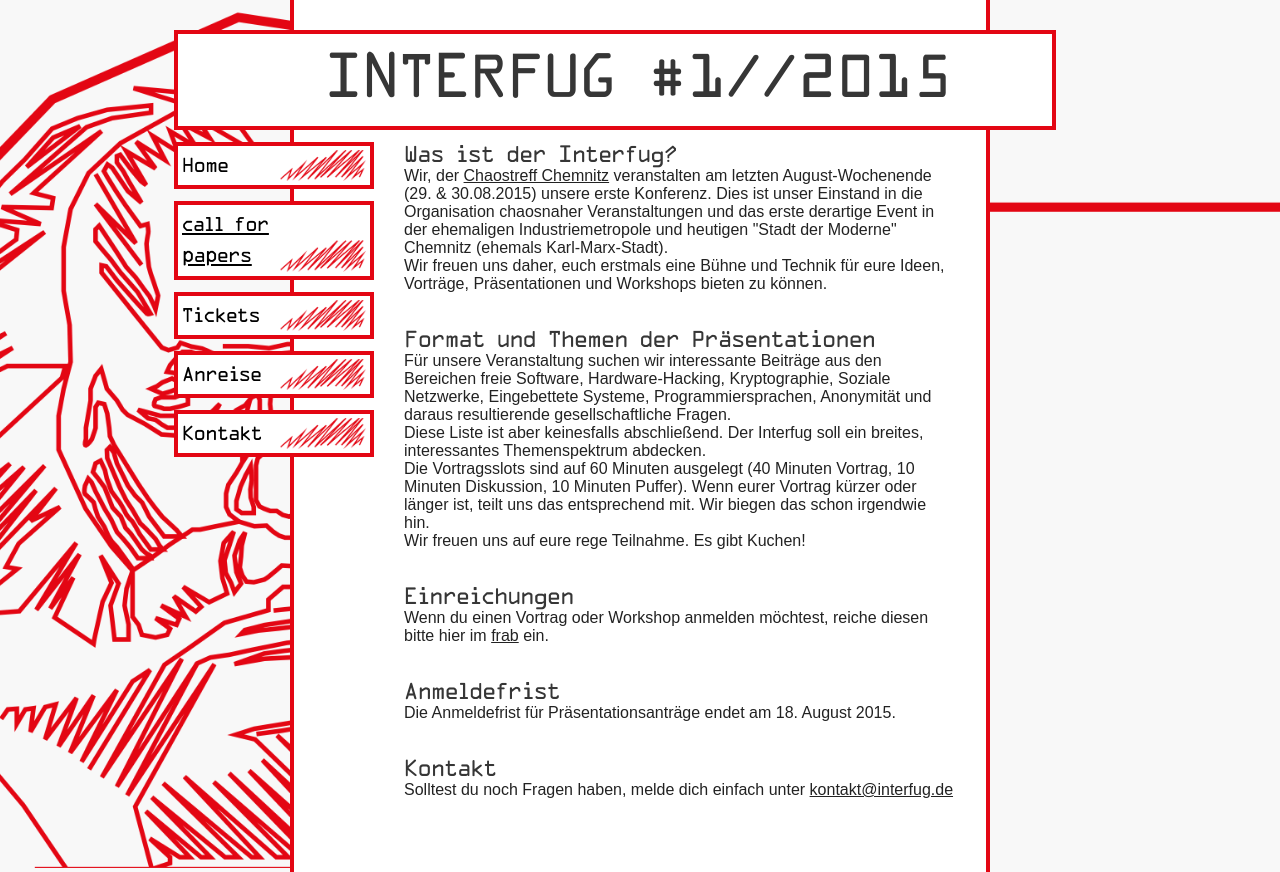
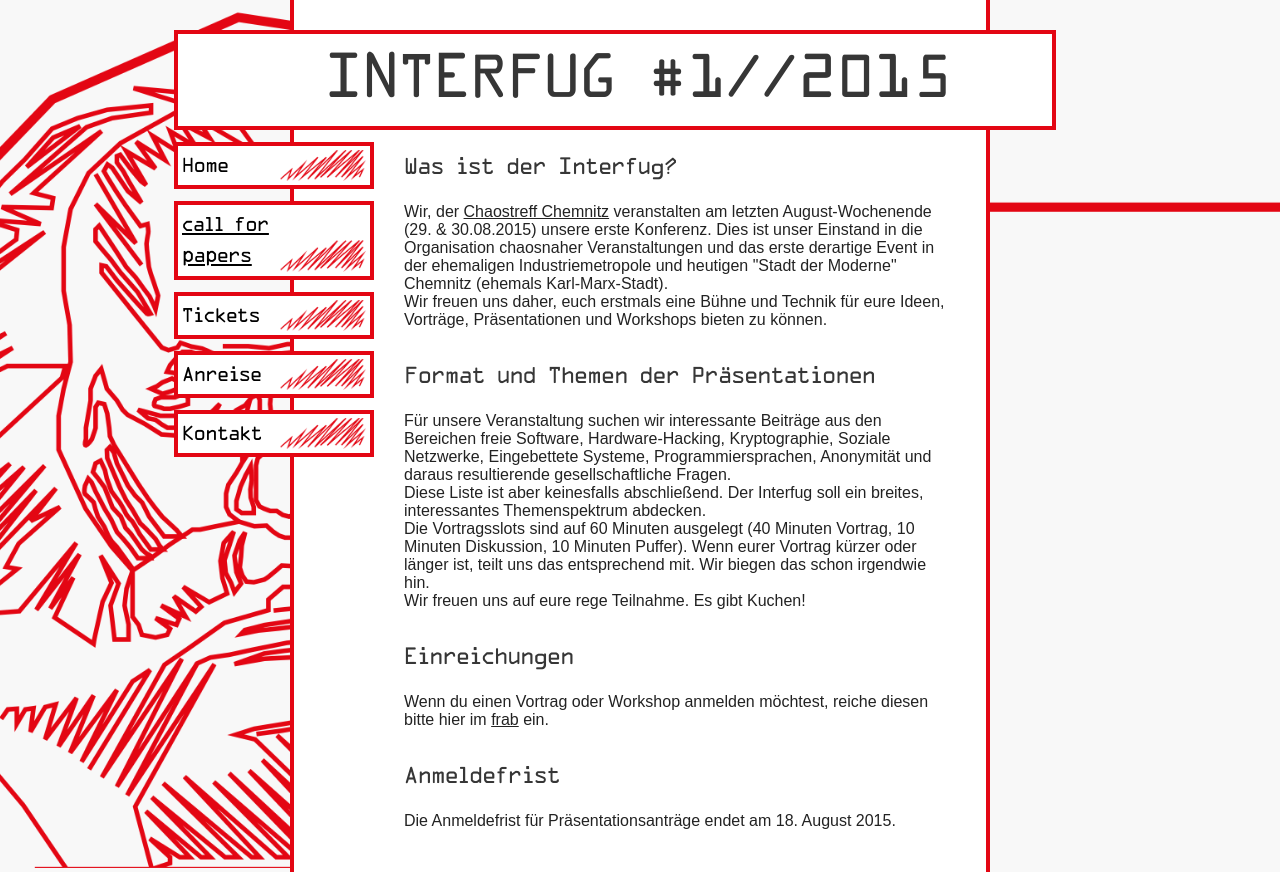
Before and after one commit to ChaosChemnitz/interfug15, a PHP site: page /cfp in a window 1280 px wide. Run offline with PHP 8.4, Linux system fonts and the light colour scheme.

Commit message:
clean up

```diff
--- a/style/style.css.php
+++ b/style/style.css.php
@@ -59,6 +59,11 @@ color:#ffde00;
 		font-family: 'OCR';
 		font-weight: 400;
 		color: #363636;
+		margin-bottom:0.5em;
+	}
+
+	h2{
+		padding-bottom:0.5em;
 	}
 
 	h3{
@@ -162,6 +167,7 @@ color:#ffde00;
 	}
 
 	#main article{
+		padding-top:12px;
 		padding-left:100px;
 		padding-right:20px;
 		height:100%;
--- a/text/anreise.html
+++ b/text/anreise.html
@@ -1,3 +1,4 @@
+<h2>Anreise</h2>
 <p><div id="content" class="box">
 	<iframe width="100%" height="350" frameborder="0" scrolling="no" marginheight="0" marginwidth="0" src="https://www.openstreetmap.org/export/embed.html?bbox=12.938383519649506%2C50.83022651147957%2C12.940263748168945%2C50.831154889820375&amp;layer=mapnik" style="border: 1px solid black"></iframe><br/><small><a href="http://www.openstreetmap.org/#map=19/50.83069/12.93932">Größere Karte anzeigen</a></small>
 </p>
--- a/text/cfp.html
+++ b/text/cfp.html
@@ -1,15 +1,16 @@
 <div id="content" class="box">
-<h2>Was ist der Interfug?</h2>Wir, der <a href="https://chaoschemnitz.de/Hauptseite" title="Chaostreff Chemnitz">Chaostreff Chemnitz</a> veranstalten am letzten August-Wochenende  (29. &amp; 30.08.2015)  unsere erste Konferenz. Dies ist unser Einstand in die Organisation chaosnaher Veranstaltungen und das erste derartige Event in der ehemaligen Industriemetropole und heutigen "Stadt der Moderne" Chemnitz (ehemals Karl-Marx-Stadt).
+<h2>Was ist der Interfug?</h2>
+<p>Wir, der <a href="https://chaoschemnitz.de/Hauptseite" title="Chaostreff Chemnitz">Chaostreff Chemnitz</a> veranstalten am letzten August-Wochenende  (29. &amp; 30.08.2015)  unsere erste Konferenz. Dies ist unser Einstand in die Organisation chaosnaher Veranstaltungen und das erste derartige Event in der ehemaligen Industriemetropole und heutigen "Stadt der Moderne" Chemnitz (ehemals Karl-Marx-Stadt).
 <br />Wir freuen uns daher, euch erstmals eine B&uuml;hne und Technik f&uuml;r eure Ideen, Vortr&auml;ge, Pr&auml;sentationen und Workshops bieten zu k&ouml;nnen.</p>
 
-<p><h2>Format und Themen der Pr&auml;sentationen</h2>F&uuml;r unsere Veranstaltung suchen wir interessante Beitr&auml;ge aus den Bereichen freie Software, Hardware-Hacking, Kryptographie, Soziale Netzwerke, Eingebettete Systeme, Programmiersprachen, Anonymit&auml;t und daraus resultierende gesellschaftliche Fragen.
+<h2>Format und Themen der Pr&auml;sentationen</h2>
+<p>F&uuml;r unsere Veranstaltung suchen wir interessante Beitr&auml;ge aus den Bereichen freie Software, Hardware-Hacking, Kryptographie, Soziale Netzwerke, Eingebettete Systeme, Programmiersprachen, Anonymit&auml;t und daraus resultierende gesellschaftliche Fragen.
 <br />Diese Liste ist aber keinesfalls abschlie&szlig;end. Der Interfug soll ein breites, interessantes Themenspektrum abdecken.
 <br />Die Vortragsslots sind auf 60 Minuten ausgelegt (40 Minuten Vortrag, 10 Minuten Diskussion, 10 Minuten Puffer). Wenn eurer Vortrag k&uuml;rzer oder l&auml;nger ist, teilt uns das entsprechend mit. Wir biegen das schon irgendwie hin.
 <br />Wir freuen uns auf eure rege Teilnahme. Es gibt Kuchen!<span class="the cake is a lie" /></p>
 
-<p><h2>Einreichungen</h2>Wenn du einen Vortrag oder Workshop anmelden m&ouml;chtest, reiche diesen bitte hier im <a href="https://frab.cccv.de/en/interfug2015/cfp/session/new" title="frab f&uuml;r interfug">frab</a> ein.</p>
+<h2>Einreichungen</h2>
+<p>Wenn du einen Vortrag oder Workshop anmelden m&ouml;chtest, reiche diesen bitte hier im <a href="https://frab.cccv.de/en/interfug2015/cfp/session/new" title="frab f&uuml;r interfug">frab</a> ein.</p>
 
-<p><h2>Anmeldefrist</h2>Die Anmeldefrist f&uuml;r Pr&auml;sentationsantr&auml;ge endet am 18. August 2015.</p>
-
-<p><h2>Kontakt</h2>Solltest du noch Fragen haben, melde dich einfach unter <a href="mailto:kontakt@interfug.de">kontakt@interfug.de</a></p>
-</div>
+<h2>Anmeldefrist</h2>
+<p>Die Anmeldefrist f&uuml;r Pr&auml;sentationsantr&auml;ge endet am 18. August 2015.</p>
--- a/text/home.html
+++ b/text/home.html
@@ -1,7 +1,8 @@
 <div id="content" class="box">
-	<img alt="die A102 bei Nacht" src="/img/chch_nacht.jpg" width="500">
+	<h2>Interfug 2015</h2>
 	<p>
 	Der <a href="https://chaoschemnitz.de" title="Chaostreff Chemnitz">Chaostreff Chemnitz</a> veranstaltet am letzten Augustwochenende (<b>29. &amp; 30.08.2015</b>) seine erste Konferenz.
 	Damit das auch ordentlich Spaß macht und ihr euer Wissen m&ouml;glichst effizient verbreiten k&ouml;nnt, bieten wir eine B&uuml;hne und Raum für Vortr&auml;ge, Workshops und Hacking an.
 	</p>
+	<img alt="die A102 bei Nacht" src="/img/chch_nacht.jpg" width="500">
 </div>
--- a/text/kontakt.html
+++ b/text/kontakt.html
@@ -1,3 +1,4 @@
 <div id="content" class="box">
+<h2>Kontakt</h2>
 <p>Solltest du noch Fragen haben, melde dich einfach unter <a href="mailto:kontakt@interfug.de">kontakt@interfug.de</a></p>
 </div>
--- a/text/tickets.html
+++ b/text/tickets.html
@@ -1,4 +1,5 @@
 <div id="content" class="box">
+	<h2>Tickets</h2>
 	<p>
 	Der Ticketverkauf ist noch nicht gestartet.
 	</p>
```
